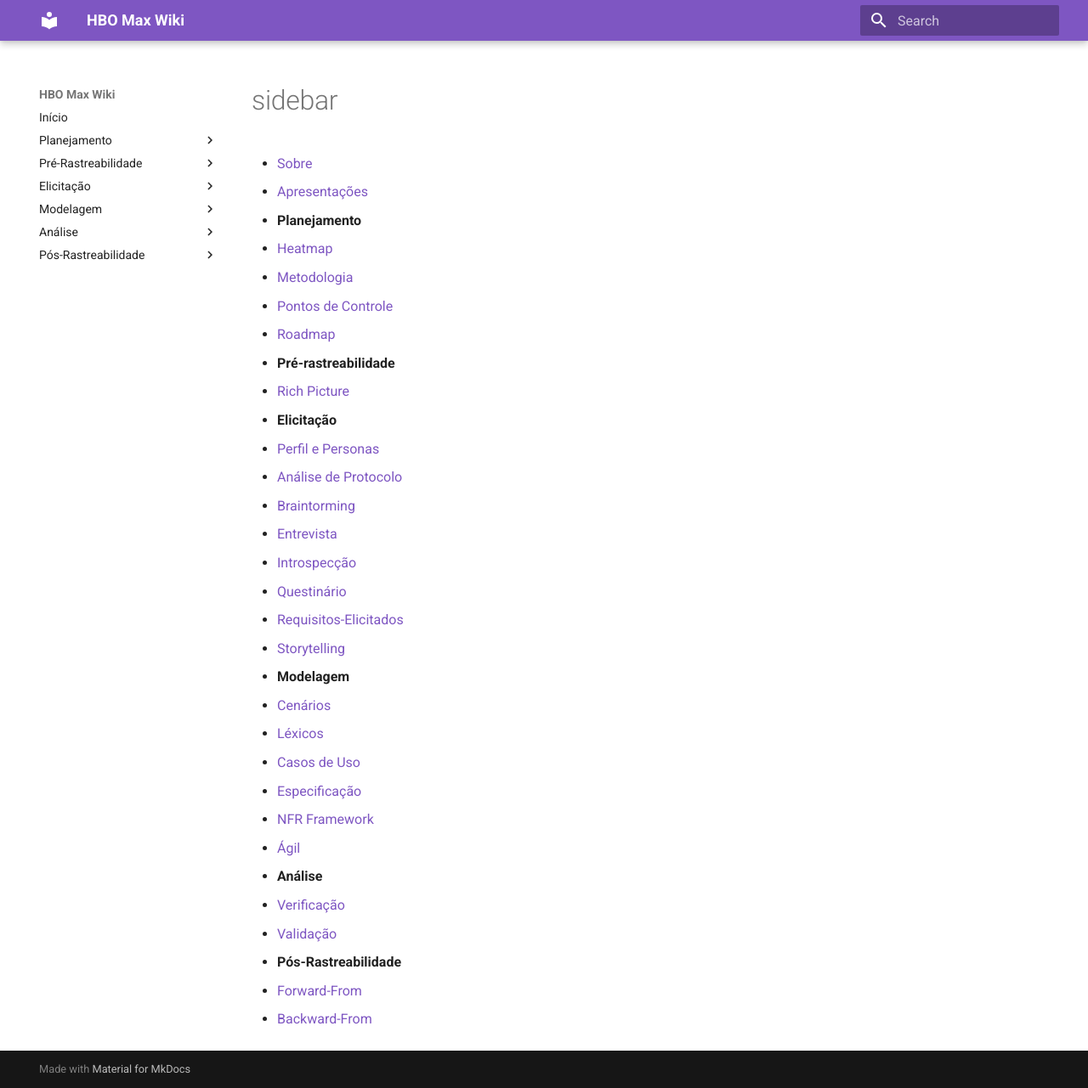
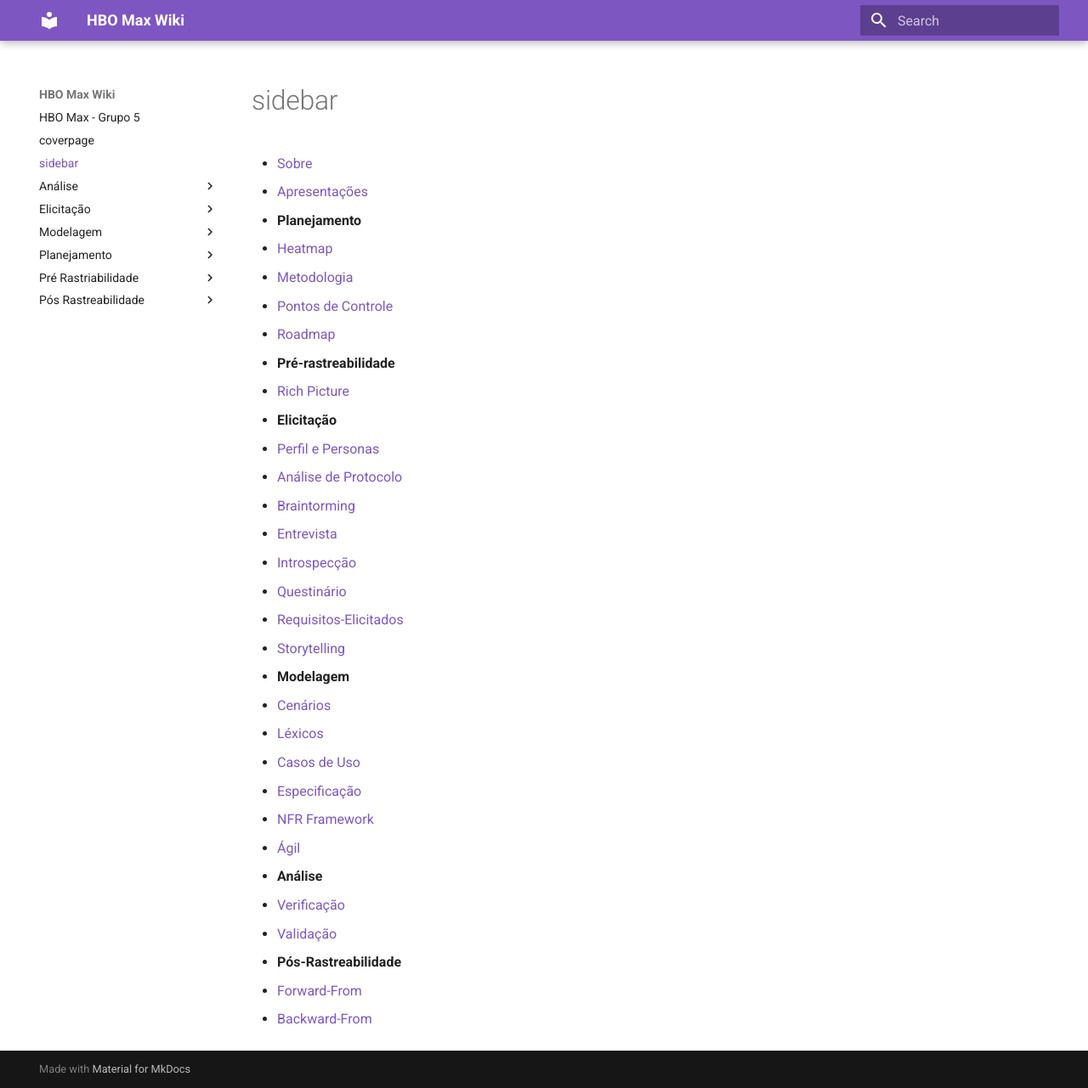
Before and after one commit to Requisitos-de-Software/2025.2-Grupo05, an MkDocs documentation site: the page built from docs/_sidebar.md, in a window 1280 px wide and 1281 px high. Shown: the whole window at 85% size. Built offline with MkDocs 1.6.1 and Material for MkDocs 9.7.7, drawn with Linux system fonts in a browser that asks for light colours.

Commit message:
Update mkdocs.yml

```diff
--- a/mkdocs.yml
+++ b/mkdocs.yml
@@ -6,7 +6,7 @@ theme:
     primary: deep purple
     accent: indigo
 
-nav:
+/* nav:
   - Início: index.md
   - Planejamento:
       - Heatmap: Heatmap.md
@@ -37,4 +37,4 @@ nav:
       - Forward From: Forward-From.md
 
 extra_css:
-  - stylesheets/extra.css
+  - stylesheets/extra.css */
```
